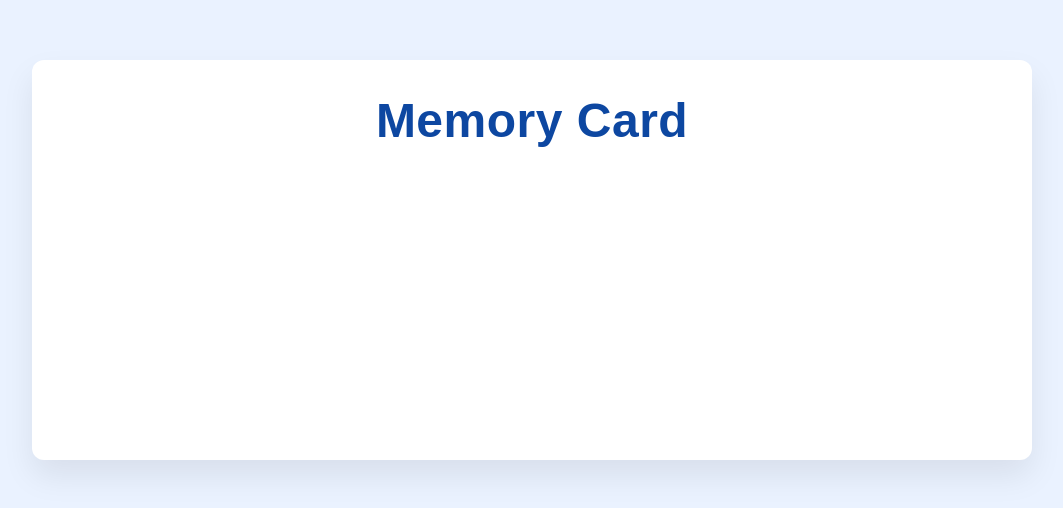
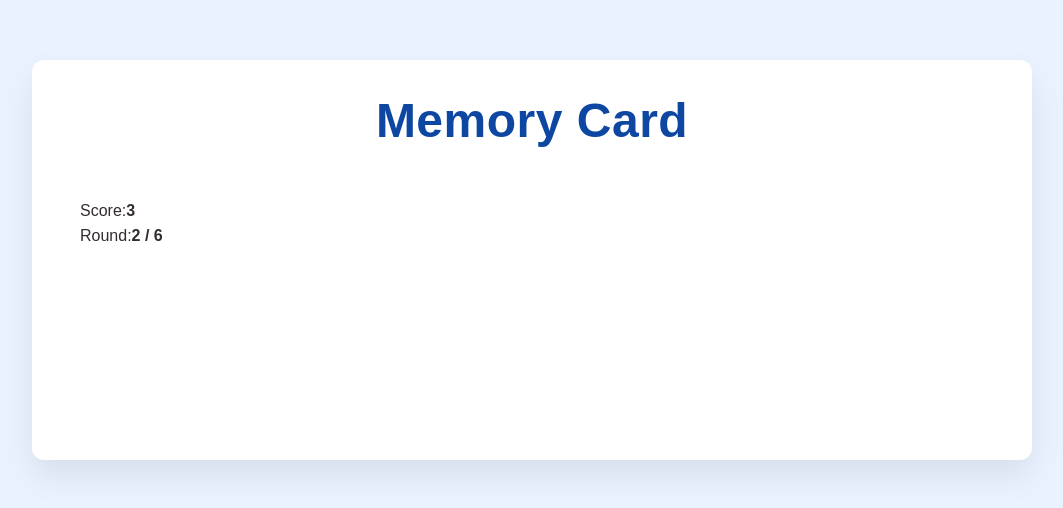
Before and after one commit to catalinbroinas/memory-card, a React (Vite) app: page / in a window 1280 px wide. Shown: the part 140-648 px from the top of the page, without its empty margins (108-1171 px from the left). Built offline with nearby package versions, Linux system fonts and the light colour scheme.

Commit message:
feat(GameStatus): add component structure

```diff
--- a/src/react/components/features/Game/GameScreen/GameScreen.jsx
+++ b/src/react/components/features/Game/GameScreen/GameScreen.jsx
@@ -1,8 +1,11 @@
+import GameStatus from "./GameStatus";
 
 function GameScreen() {
   return (
     <section className="game-screen">
       <h2 className="visually-hidden">Play game</h2>
+
+      <GameStatus />
     </section>
   );
 }
--- /dev/null
+++ b/src/react/components/features/Game/GameScreen/GameStatus.jsx
@@ -0,0 +1,18 @@
+
+function GameStatus() {
+  return (
+    <ul className="game-status">
+      <li className="game-status__item">
+        <span className="game-status__label">Score:</span>
+        <strong className="game-status__value">3</strong>
+      </li>
+
+      <li className="game-status__item">
+        <span className="game-status__label">Round:</span>
+        <strong className="game-status__value">2 / 6</strong>
+      </li>
+    </ul>
+  );
+}
+
+export default GameStatus;
```
